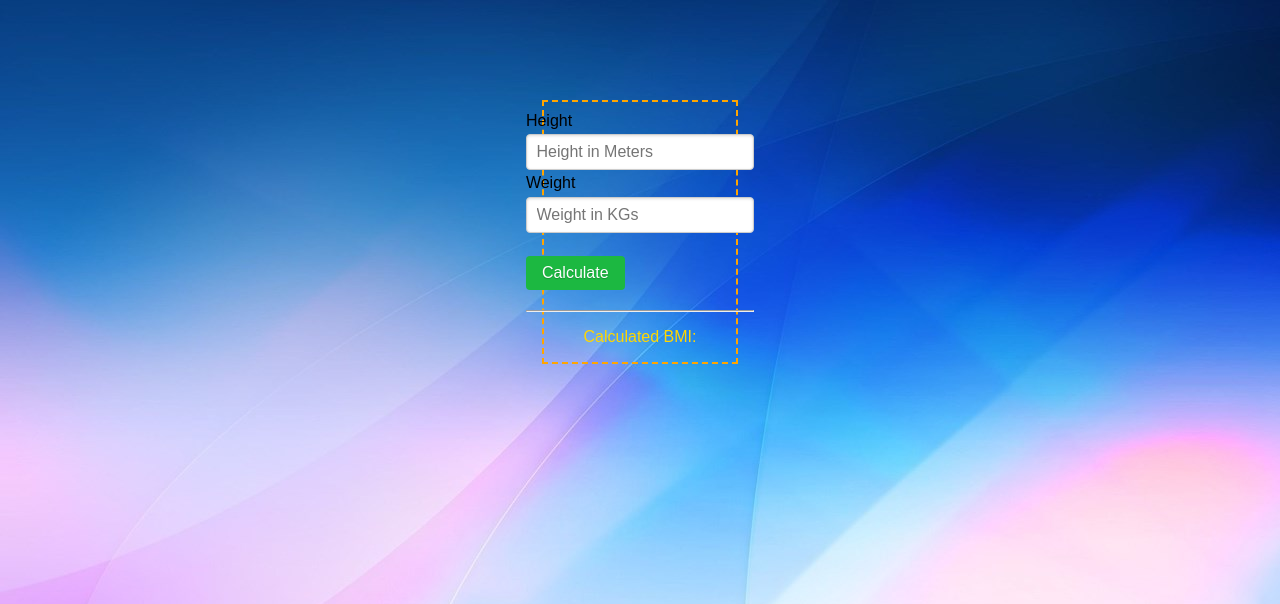
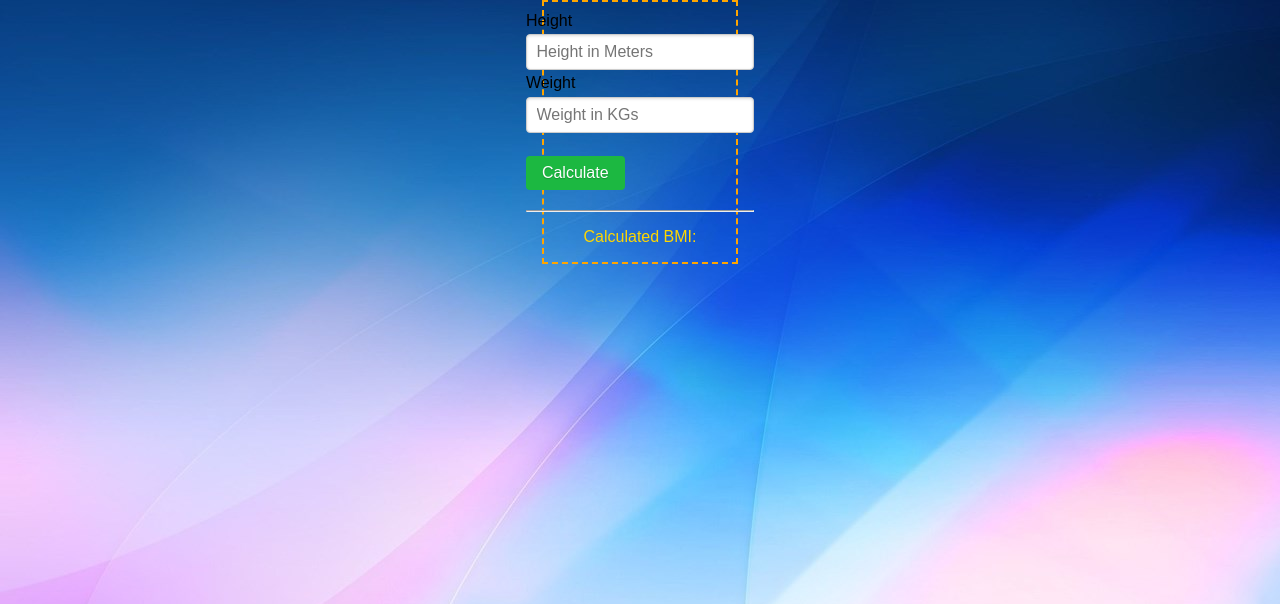
Before and after one commit to rikjal/BMI-Calculator, a Flask app: page / in a window 1280 px wide. Shown: the top 604 px of the page. Run offline with Flask 2, Linux system fonts and the light colour scheme; some libraries are stand-ins or nearby versions.

Commit message:
Update index.css

```diff
--- a/static/css/index.css
+++ b/static/css/index.css
@@ -2,7 +2,7 @@ body{
     background-image: url("/static/img/img1.jpg");
 }
 #form{
-    margin: 100px auto;
+    margin: 0 auto;
     width: 15%;
     display: flex;
     justify-content: center;
```
